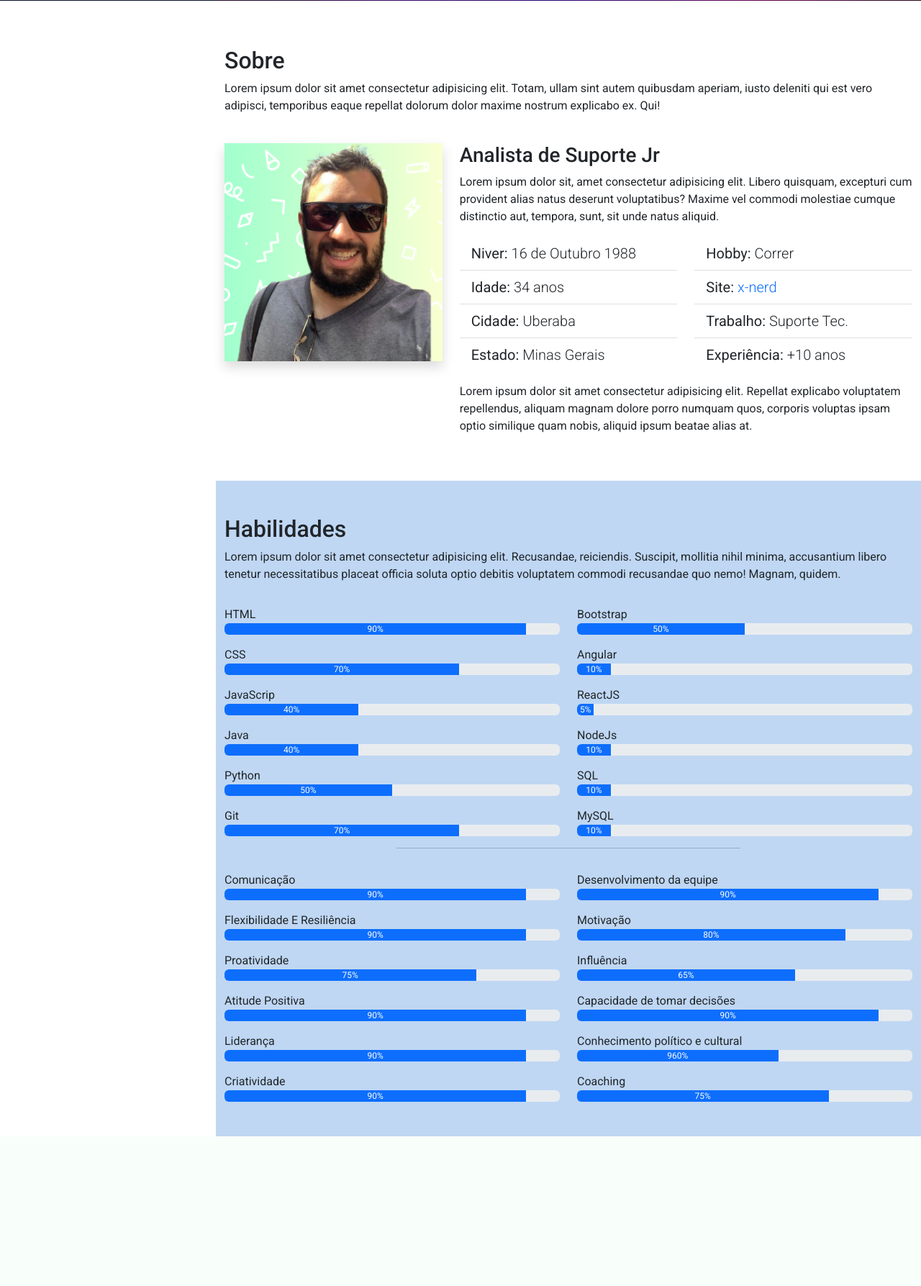
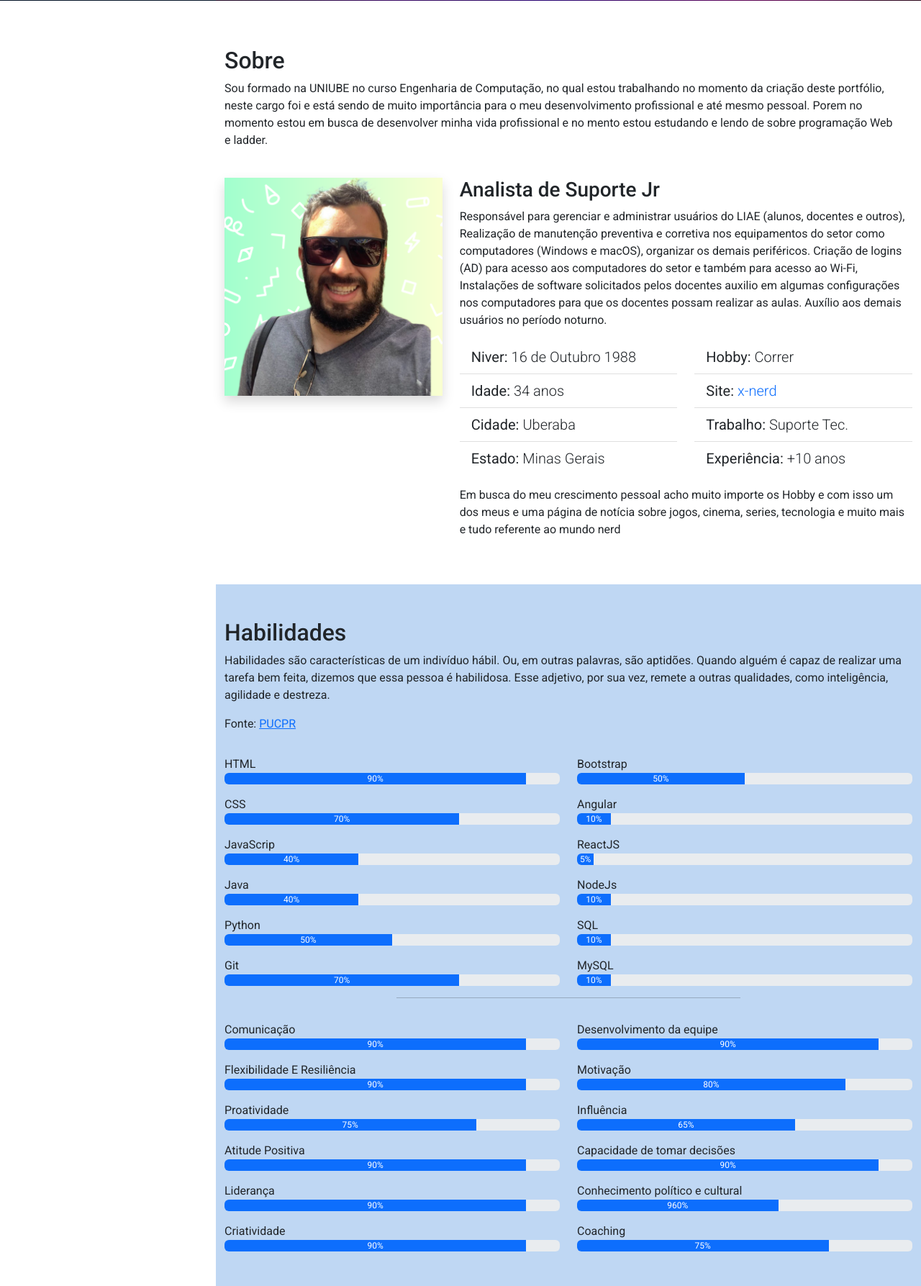
Before and after one commit to patrickcohenn/Portf-lio-Responsivo-com-Bootstrap-e-Flask-New, a Flask app: page / in a window 1280 px wide. Shown: the part 799-2586 px from the top of the page at 72% size. Before the commit the page ends 2378 px from the top, so only its background shows below. Run offline with Flask 2, Linux system fonts and the light colour scheme; some libraries are stand-ins or nearby versions.

Commit message:
Texto Sobre/habilidades

```diff
--- a/static/script.js
+++ b/static/script.js
@@ -12,10 +12,13 @@ menuMobile.addEventListener('click', () =>{
 })
 
 /*Fecha o menu quando click em algum intem e mudar o icon list para x */
-/*const navItem = document.querySelectorAll('.nav-item')
+const navItem = document.querySelectorAll('.nav-item')
 
 navItem.forEach(item => {
-    item.addEventListener("click", () =>
-    if (body.classList.contains("menu-nav-acti")))
+    item.addEventListener("click", () => {                          /*Quando tiver um evento de click */
+        if (body.classList.contains("menu-nav-active")){            /*If vai conferir se o menu esta como ativo */
+            body.classList.remove("menu-nav-active")                /*Se estiver verdadeiro vai reomover o menu-nav-active, fechando o menu*/
+            menuMobile.classList.replace("bi-x", "bi-list");        /*no modo mobile vai trocar o icon x para lista*/
+        }
+    })
 })
-*/
--- a/templates/index.html
+++ b/templates/index.html
@@ -92,10 +92,10 @@
 
             <div class="row w-100">
                 <h2 class="pt-3">Sobre</h2>
-                <p>Lorem ipsum dolor sit amet consectetur adipisicing elit.
-                    Totam, ullam sint autem quibusdam aperiam, iusto deleniti
-                    qui est vero adipisci, temporibus eaque repellat dolorum
-                    dolor maxime nostrum explicabo ex. Qui!
+                <p>
+                    Sou formado na UNIUBE no curso Engenharia de Computação, no qual estou trabalhando no momento da criação deste portfólio,
+                    neste cargo foi e está sendo de muito importância para o meu desenvolvimento profissional e até mesmo pessoal.
+                    Porem no momento estou em busca de desenvolver minha vida profissional e no mento estou estudando e lendo de sobre programação Web e ladder.
                 </p>
             </div>
             <div class="row mt-4">
@@ -104,10 +104,12 @@
                 </div>
                 <div class="col-md-8">
                     <h3>Analista de Suporte Jr</h3>
-                    <p>Lorem ipsum dolor sit, amet consectetur adipisicing elit.
-                        Libero quisquam, excepturi cum provident alias natus
-                        deserunt voluptatibus? Maxime vel commodi molestiae cumque
-                        distinctio aut, tempora, sunt, sit unde natus aliquid.
+                    <p>
+                        Responsável para gerenciar e administrar usuários do LIAE (alunos, docentes e outros),
+                        Realização de manutenção preventiva e corretiva nos equipamentos do setor como computadores (Windows e macOS),
+                        organizar os demais periféricos. Criação de logins (AD) para acesso aos computadores do setor e também para acesso ao Wi-Fi,
+                        Instalações de software solicitados pelos docentes auxilio em algumas configurações nos computadores para que os docentes possam realizar as aulas.
+                        Auxílio aos demais usuários no período noturno.
                     </p>
 
                     <div class="row mt-3 mb-3"> <!-- Cargo e lista -->
@@ -149,10 +151,9 @@
                         </div><!-- Fim Lista de Direita -->
                     </div><!--  Fim Cargo e lista -->
 
-                    <p>Lorem ipsum dolor sit amet consectetur adipisicing elit.
-                        Repellat explicabo voluptatem repellendus, aliquam magnam
-                        dolore porro numquam quos, corporis voluptas ipsam optio
-                        similique quam nobis, aliquid ipsum beatae alias at.
+                    <p>
+                        Em busca do meu crescimento pessoal acho muito importe os Hobby e com isso um dos meus e uma página de notícia sobre jogos,
+                        cinema, series, tecnologia e muito mais e tudo referente ao mundo nerd
                     </p>
                 </div>
 
@@ -164,12 +165,12 @@
         <section id="habilidade" class="mt-5 section-bg">
             <div class="container pb-5">
                 <h2 class="pt-5">Habilidades</h2>
-                <p>Lorem ipsum dolor sit amet consectetur adipisicing elit.
-                    Recusandae, reiciendis. Suscipit, mollitia nihil minima,
-                    accusantium libero tenetur necessitatibus placeat officia
-                    soluta optio debitis voluptatem commodi recusandae quo nemo!
-                    Magnam, quidem.
+                <p>
+                    Habilidades são características de um indivíduo hábil. Ou, em outras palavras, são aptidões.
+                    Quando alguém é capaz de realizar uma tarefa bem feita, dizemos que essa pessoa é habilidosa.
+                    Esse adjetivo, por sua vez, remete a outras qualidades, como inteligência, agilidade e destreza.
                 </p>
+                <p>Fonte: <a href="https://ead.pucpr.br/blog/habilidades-profissionais#:~:text=Habilidades%20s%C3%A3o%20caracter%C3%ADsticas%20de%20um,como%20intelig%C3%AAncia%2C%20agilidade%20e%20destreza.">PUCPR</a></p>
                 <!------------------ Barras de Habilidades ------------------>
                 <div class="row">
                     <!------------------ Barras de Ling ------------------>
```
